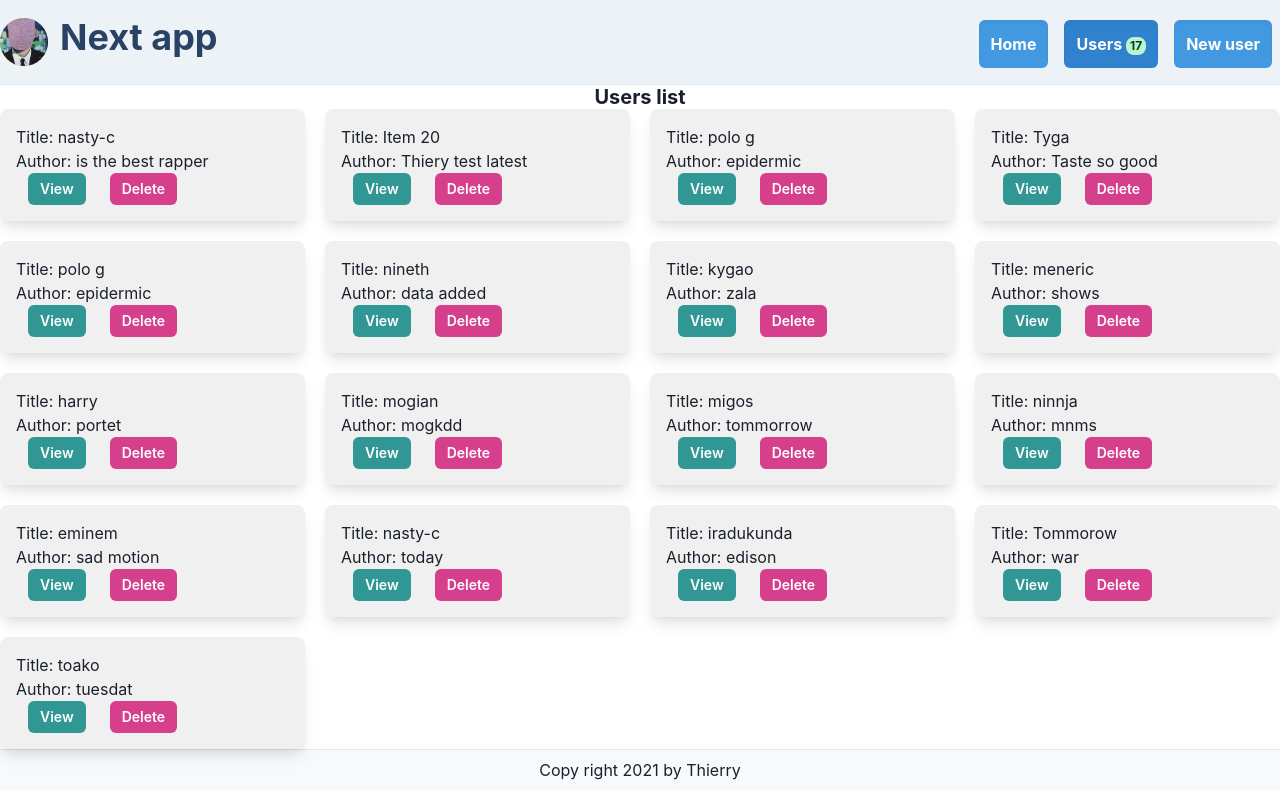
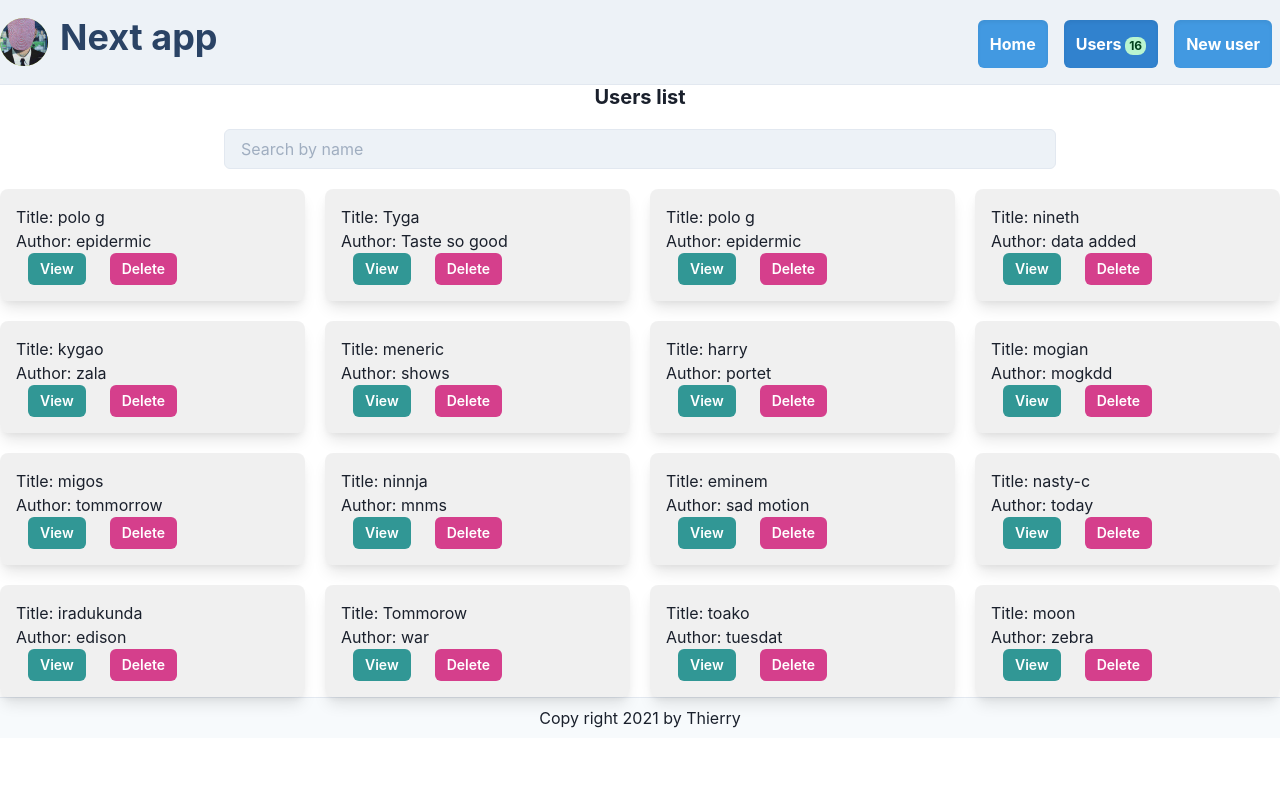
Before and after one commit to Thierry-Chain/React-next-app, a Next.js app: page /users/all in a window 1280 px wide. Built offline with nearby package versions, Linux system fonts and the light colour scheme; data requests are answered from the project's data file.

Commit message:
added search bar in home page

```diff
--- a/db.json
+++ b/db.json
@@ -1,15 +1,5 @@
 {
   "posts": [
-    {
-      "id": 9,
-      "title": "nasty-c",
-      "author": "is the best rapper"
-    },
-    {
-      "id": 20,
-      "title": "Item 20",
-      "author": "Thiery test  latest"
-    },
     {
       "title": "polo g",
       "author": "epidermic",
@@ -84,6 +74,11 @@
       "title": "toako",
       "author": "tuesdat",
       "id": 36
+    },
+    {
+      "title": "moon",
+      "author": "zebra",
+      "id": 37
     }
   ],
   "comments": [],
--- a/pages/users/all.jsx
+++ b/pages/users/all.jsx
@@ -5,12 +5,15 @@ import {
   Text,
   Button,
   Skeleton,
+  Input,
+  Flex,
 } from '@chakra-ui/react'
 import axios from 'axios'
 import { queryClient } from '../_app'
 import Head from 'next/head'
 import Link from 'next/link'
 import { useQuery } from 'react-query'
+import { useState } from 'react'
 export const getStaticProps = async () => {
   const res = await axios('http://localhost:3004/posts/')
   const data = res.data
@@ -29,32 +32,58 @@ export const fetcher = async () => {
   return data
 }
 export default function Users({ init }) {
-  console.log(init.slice(0, 5))
+  const [searchKey, setSearchKey] = useState('')
   const { data } = useQuery('getAllUsers', fetcher, {
     initialData: init.slice(0, 5),
+    onSuccess: (dt) => {
+      console.log('data set', data)
+      setAllUsers(dt)
+    },
+  })
+  const [users, setAllUsers] = useState(data)
+
+  const filtered = [...users].filter((data) => {
+    return (
+      data.title.toLowerCase().indexOf(searchKey.toLowerCase().trim()) !== -1 ||
+      data.author.toLowerCase().indexOf(searchKey.toLowerCase().trim()) !== -1
+    )
   })
 
+  const currentUser = searchKey ? filtered : users
   return (
     <>
-      {data?.length ? (
+      <Heading size="md" textAlign="center">
+        Users list
+      </Heading>
+      <Flex>
+        <Input
+          type="text"
+          mx="auto"
+          bg="gray.100"
+          py="3"
+          my="5"
+          placeholder="Search by name "
+          w={['90%', '70%', '65%']}
+          value={searchKey}
+          onChange={(e) => setSearchKey(e.target.value)}
+        />
+      </Flex>
+      {currentUser?.length ? (
         <>
           <Head>
-            <title>All users || {data.length}</title>
+            <title>All users || {currentUser.length}</title>
             <link rel="icon" href="/logo.jpg" />
           </Head>
           <Box>
-            <Heading size="md" textAlign="center">
-              Users list
-            </Heading>
             <SimpleGrid columns={[1, 2, 3, 4]} gap="5">
-              {data.map((item) => {
+              {currentUser.map((item) => {
                 return (
                   <Box
                     bg="blackAlpha.100"
                     shadow="lg"
                     rounded="lg"
                     p="4"
-                    key={data.indexOf(item)}
+                    key={currentUser.indexOf(item)}
                     _hover={{ shadow: '2xl', bg: 'gray.300' }}
                   >
                     <Text>Title: {item.title}</Text>
@@ -79,7 +108,7 @@ export default function Users({ init }) {
           </Box>
         </>
       ) : (
-        <Skeleton w="90%" mx="auto" p="5" />
+        <p>No data available {/*<Skeleton w="90%" mx="auto" p="5" /> */}</p>
       )}
     </>
   )
```
